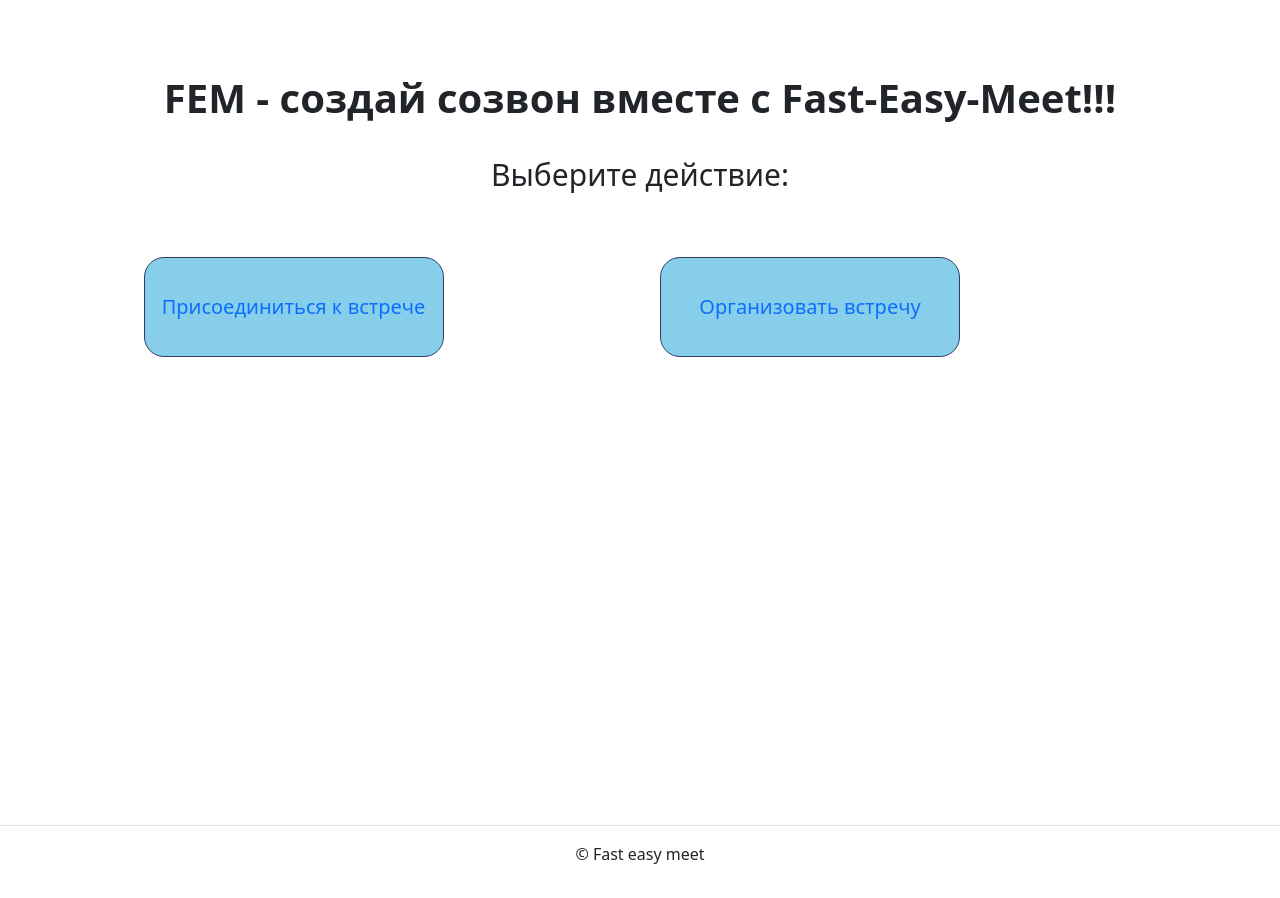
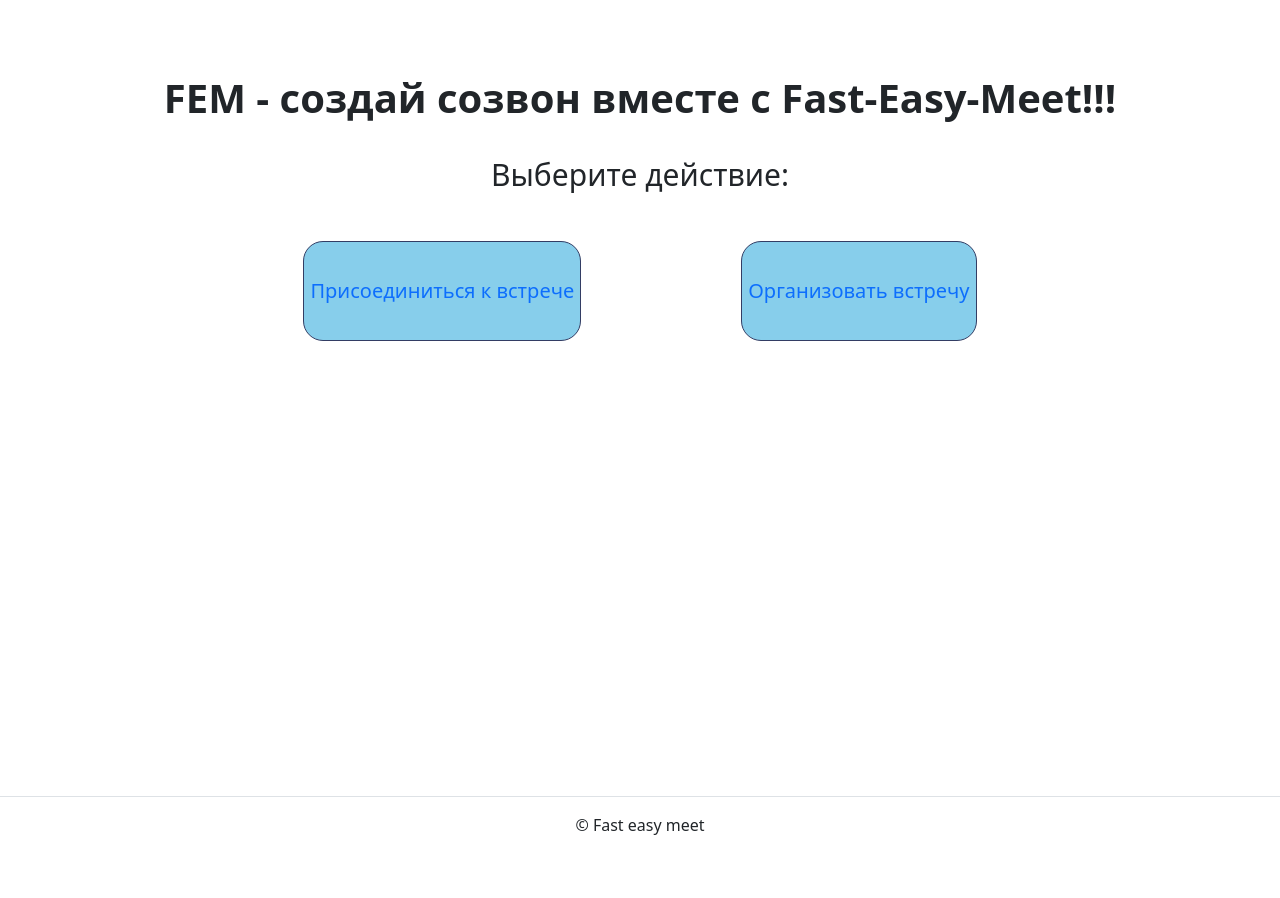
Before and after one commit to Lobanov07/Fast-Easy-Meet, a Django app: page / in a window 1280 px wide. Shown: the part 56-954 px from the top of the page. After the commit the page ends 891 px from the top, so only its background shows below. Run offline with Django 3.2, Linux system fonts and the light colour scheme; some libraries are stand-ins or nearby versions.

Commit message:
Created normal buttons in index.html

```diff
--- a/templates/pages/index.html
+++ b/templates/pages/index.html
@@ -13,6 +13,7 @@
   align-items: center;
   justify-content: center;
   font-size: 20px;
+  cursor: pointer;
 }
 
 .main-header {
@@ -24,23 +25,7 @@
     display: flex;
     justify-content: center;
     padding: 20px;
-    margin-left: auto;
-    margin-right: auto;
-}
-.left-block {
-    min-height: 520px;
-    width: 48%;
-    padding: 20px;
-    border-radius: 10px;
-    display: flex;
-    flex-direction: column;
-}
-.right-block {
-    width: 48%;
-    padding: 20px;
-    border-radius: 10px;
-    display: flex;
-    flex-direction: column;
+    gap: 160px;
 }
 
   </style>
@@ -49,24 +34,17 @@
   <div class="main-header">
     <b style="font-size: 40px; left: 200px;">FEM - создай созвон вместе с Fast-Easy-Meet!!!</b><br><br>
 
-    <class style="font-size: 30px; left: 450px">Выберите действие:</class>
-  </div>
+    <class style="font-size: 30px; left: 450px">Выберите действие:</class><br><br>
     <div class="main-content">
-      <div class="left-block" style="position: relative; left: 0px; right:auto;">
-        <button class="join_button" style="max-width: 300px; min-height: 100px; position: static">
+        <button class="join_button" style="max-width: 300px; min-height: 100px; position: relative;">
           <a href="{% url 'pages:create_meeting' %}" style="text-decoration: none;">Присоединиться к встрече</a>
         </button>
-      </div>
-      <div class="right-block" style="position: relative; left: auto; right: 0px;">
-        <button class="join_button" style="max-width: 300px; min-height: 100px; position: static">
+        <button class="join_button" style="max-width: 300px; min-height: 100px; position: relative;">
           <a href="{% url 'pages:create_meeting' %}" style="text-decoration: none;">Организовать встречу</a>
         </button>
       </div>
-      </div>
   </div>
-
-
-
+  </div>
 
   <script>
     document.querySelector('.profile_edit_button').addEventListener('click', function() {
```
